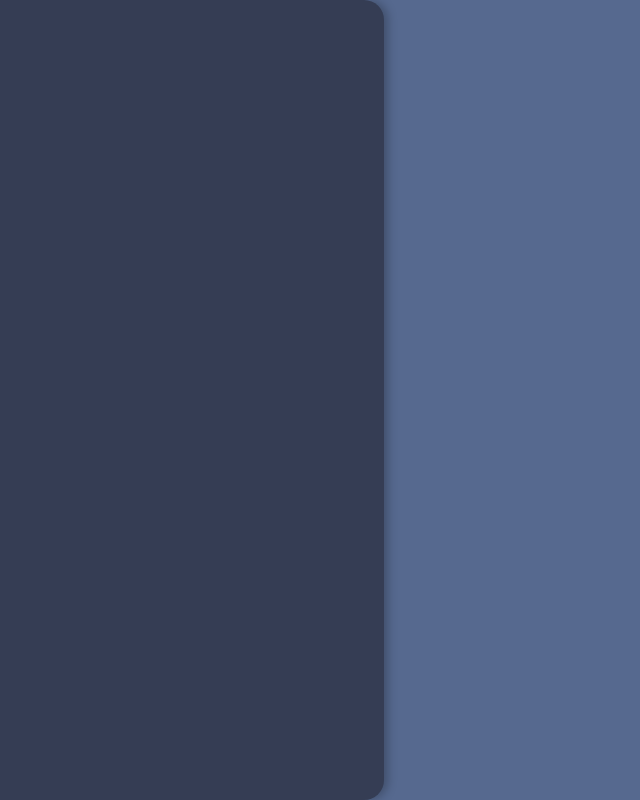
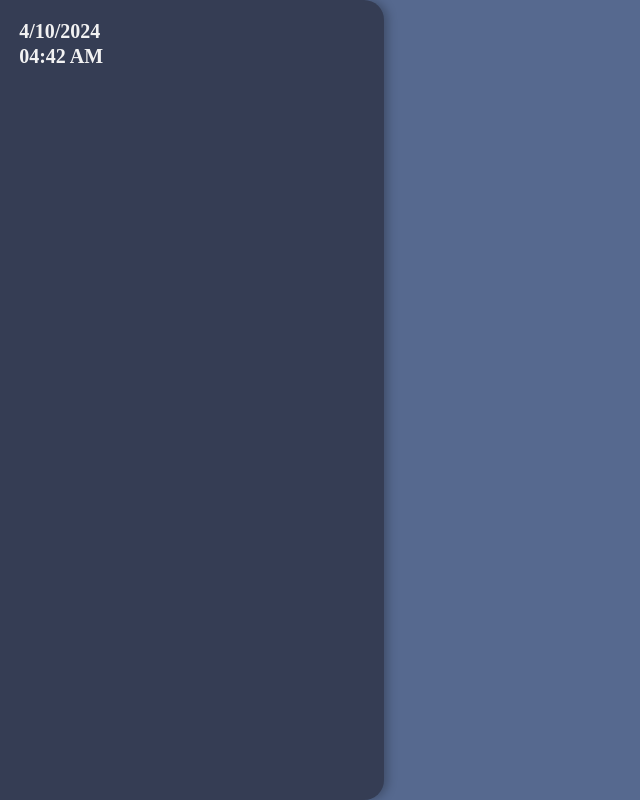
Before and after one commit to evasyukov/learn-acc, a Vue app: page / in a window 1280 px wide. Shown: the whole page, without its empty margins (0-640 px from the left). Built offline with nearby package versions, Linux system fonts and the light colour scheme.

Commit message:
add data and time in left block

```diff
--- a/src/components/Date.vue
+++ b/src/components/Date.vue
@@ -1,15 +1,50 @@
 <template>
   <div class="date-block">
+    <p>{{ date }}</p>
+    <p>{{ time }}</p>
+  </div>
 
-  </div>
 </template>
 
 <script>
 export default {
-
+  data() {
+    return {
+      date: new Date().toLocaleDateString(), // Инициализация текущей даты
+      time: new Date().toLocaleTimeString([], {
+        hour: "2-digit",
+        minute: "2-digit",
+      }), // Инициализация текущего времени
+    }
+  },
+  mounted() {
+    this.updateDateTime() // Вызов функции обновления даты и времени при монтировании компонента
+  },
+  methods: {
+    updateDateTime() {
+      setInterval(() => {
+        this.date = new Date().toLocaleDateString() // Обновление даты каждую секунду
+        this.time = new Date().toLocaleTimeString([], {
+          hour: "2-digit",
+          minute: "2-digit",
+        }) // Обновление времени без секунд каждую секунду
+      }, 1000)
+    },
+  },
 }
 </script>
 
 <style scoped>
-
+.date-block {
+  width: 45%;
+  padding: 5%;
+}
+p {
+  color: rgba(242, 242, 242, 1);
+  font-family: Montserrat;
+  font-size: 20px;
+  font-weight: 700;
+  line-height: 24.38px;
+  text-align: left;
+}
 </style>
```
